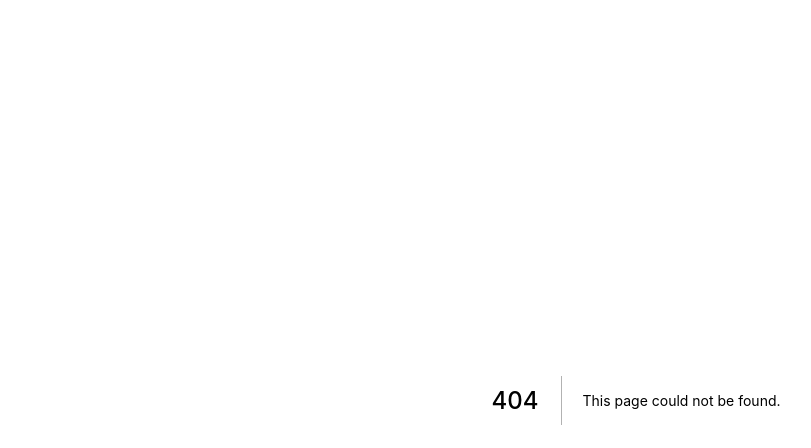
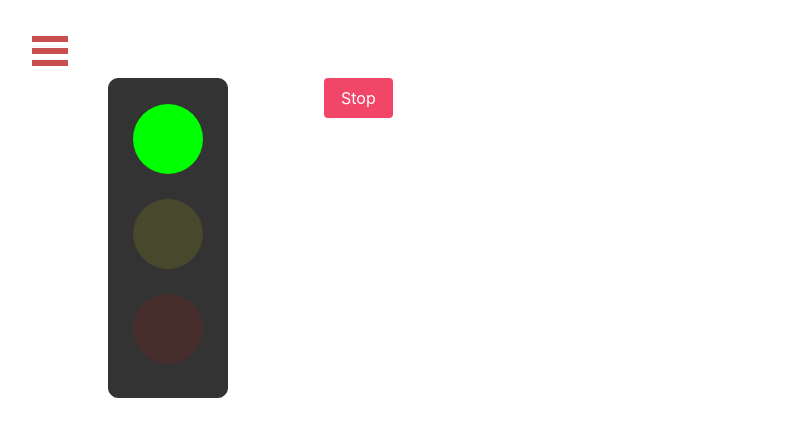
Before and after one commit to daxz1/codeforweb, a Next.js app: page /traffic in a window 1280 px wide. Before the commit this address had no page. Shown: the top 448 px of the page, without its empty margins (4-815 px from the left). Built offline with nearby package versions, Linux system fonts and the light colour scheme.

Commit message:
[CHORE] Added traffic light logic

```diff
--- a/components/HeroArticle/HeroArticle.js
+++ b/components/HeroArticle/HeroArticle.js
@@ -24,4 +24,4 @@ const HeroArticle = ({ article }) => {
   )
 };
 
-export default HeroArticle;
+export default memo(HeroArticle);
--- a/components/Menu/menu.js
+++ b/components/Menu/menu.js
@@ -16,12 +16,12 @@ const MenuConfig = [
   {
     icon: faHome,
     href: '/',
-    title: 'Home'
+    title: 'News'
   },
   {
     icon: faNewspaper,
-    href: '/',
-    title: 'News'
+    href: '/traffic',
+    title: 'Traffic Lights'
   },
   {
     icon: faClock,
--- /dev/null
+++ b/pages/traffic.js
@@ -0,0 +1,62 @@
+import React, { useState, useEffect, useCallback } from 'react';
+import Head from "next/head";
+import {
+  Layout,
+} from "../components";
+
+const sleep = ms => new Promise(resolve => setTimeout(resolve, ms));
+
+
+export default () => {
+
+  const [light, setLight] = useState('green');
+  const [isLoading, setIsLoading] = useState(false);
+
+  async function start (order = ['red', 'amber', 'green']) {
+    for (const [idx, state] of order.entries()) {
+      await sleep(2000);
+      setLight(state);
+      await sleep(2000);
+    }
+  };
+
+
+  const onClick = useCallback(() => {
+    setIsLoading(true);
+    start(['green', 'amber', 'red'])
+      .then(()=> {
+        setIsLoading(false);
+        setLight('green');
+      }).catch((e) => {
+        setIsLoading(false);
+    });
+  });
+
+
+
+  return (
+    <Layout>
+      <Head>
+        <title>Welcome</title>
+      </Head>
+      <div className='section'>
+        <div className='container'>
+          <div className='columns is-centered'>
+            <div className='column is-one-fifth'>
+              <div className='traffic'>
+                <div className={light === 'green' ? 'light light--green active' : 'light light--green'} />
+                <div className={light === 'amber' ? 'light light--amber active' : 'light light--amber'} />
+                <div className={light === 'red' ? 'light light--red active' : 'light light--red'} />
+              </div>
+            </div>
+            <div className='column'>
+              <button className={`button is-danger ${isLoading ? 'is-loading'  : ''}`} onClick={onClick}>
+                Stop
+              </button>
+            </div>
+          </div>
+        </div>
+      </div>
+    </Layout>
+  )
+};
--- a/styles/global.scss
+++ b/styles/global.scss
@@ -84,3 +84,57 @@ a {
     border: 1px solid black;
   }
 }
+
+
+/// Traffic
+
+.traffic {
+  width: 120px;
+  height: 320px;
+  border: 1px solid #333333;
+  display: block;
+  border-radius: 10px;
+  background: #333333;
+  .light {
+    border-radius: 50%;
+    width: 70px;
+    height: 70px;
+    margin: 25px auto;
+
+    &.active {
+      opacity: 1;
+      //animation: blink1 1.1s step-end infinite;
+    }
+  }
+
+  .light--green {
+    background-color: #00FF00;
+    opacity: 0.1;
+  }
+
+  .light--red {
+    background-color: #FF0000;
+    border: 1px solid #FF0000;
+    opacity: 0.1;
+  }
+
+  .light--amber {
+    background-color: #FFFF00;
+    border: 1px solid #FFFF00;
+    opacity: 0.1;
+  }
+
+}
+
+//@keyframes blink1 {
+//  0% {
+//    //background-color: red;
+//    box-shadow: 0 0 6em lighten(#00FF00, 0%);
+//  }
+//
+//  50% {
+//    background-color: darken(#00FF00, 15%);
+//    box-shadow: 0 0 0 transparent;
+//  }
+//
+//}
```
Also changed, not shown: pages/index.js (+6 -4 lines).
